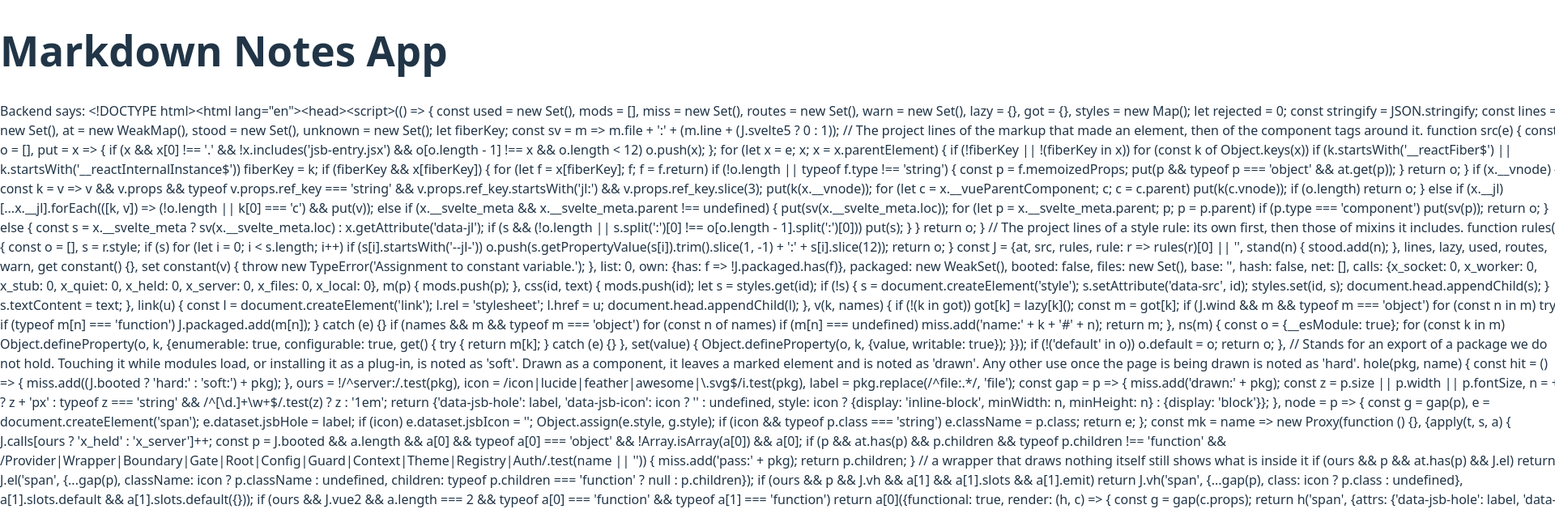
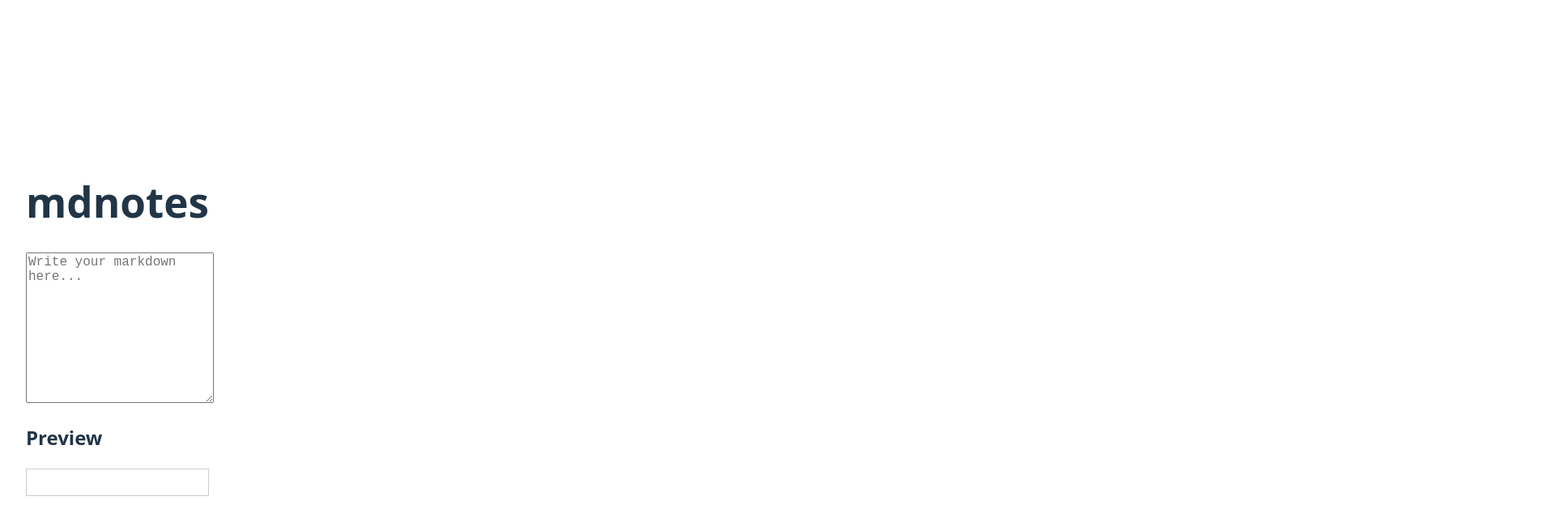
Before and after one commit to joewhitsitt/mdnotes, a React app in the folder frontend/: page / in a window 1280 px wide. Shown: the top 629 px of the page at 81% size, 1920 px wide, since content can reach past the window. Built offline with nearby package versions, Linux system fonts and the light colour scheme; the HTML template or start-up script is replaced by a standard one.

Commit message:
add markdown support and change the frontend to preview it

```diff
--- a/frontend/package.json
+++ b/frontend/package.json
@@ -12,7 +12,9 @@
   "dependencies": {
     "axios": "^1.13.1",
     "react": "^19.1.1",
-    "react-dom": "^19.1.1"
+    "react-dom": "^19.1.1",
+    "react-markdown": "^10.1.0",
+    "remark-gfm": "^4.0.1"
   },
   "devDependencies": {
     "@eslint/js": "^9.36.0",
--- a/frontend/src/App.jsx
+++ b/frontend/src/App.jsx
@@ -1,19 +1,24 @@
-import { useEffect, useState } from 'react';
-import axios from 'axios';
+import { useState } from 'react';
+import ReactMarkdown from 'react-markdown';
+import remarkGfm from 'remark-gfm';
 
 function App() {
-  const [message, setMessage] = useState('');
-
-  useEffect(() => {
-    axios.get('http://localhost:5000/')
-      .then(res => setMessage(res.data))
-      .catch(err => console.error(err));
-  }, []);
+  const [note, setNote] = useState('');
 
   return (
-    <div>
-      <h1>Markdown Notes App</h1>
-      <p>Backend says: {message}</p>
+    <div style={{ padding: '2rem' }}>
+      <h1>mdnotes</h1>
+      <textarea
+        value={note}
+        onChange={(e) => setNote(e.target.value)}
+        placeholder="Write your markdown here..."
+        rows={10}
+        style={{ width: '100%', fontSize: '1rem' }}
+      />
+      <h2>Preview</h2>
+      <div style={{ border: '1px solid #ccc', padding: '1rem' }}>
+        <ReactMarkdown remarkPlugins={[remarkGfm]}>{note}</ReactMarkdown>
+      </div>
     </div>
   );
 }
```
Also changed, not shown: 1 other file (tests, documents, lock files or other folders).
